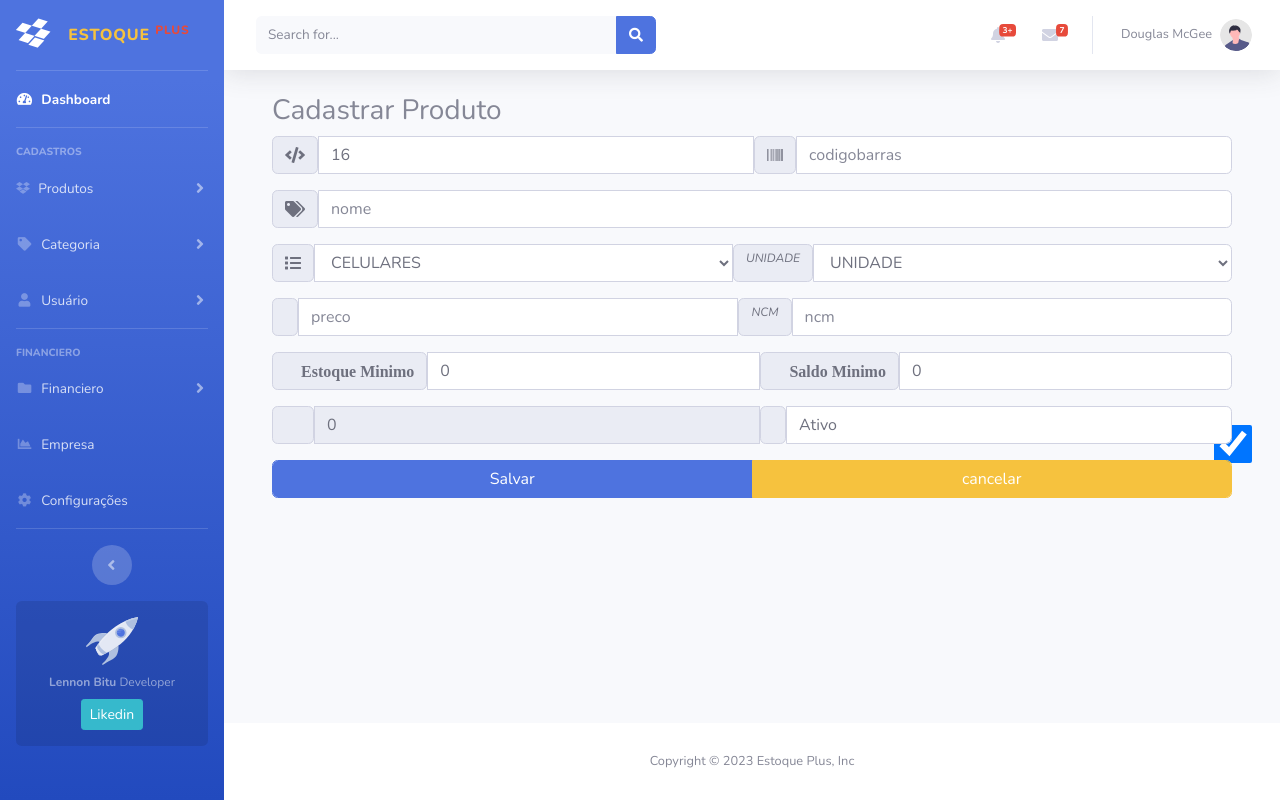
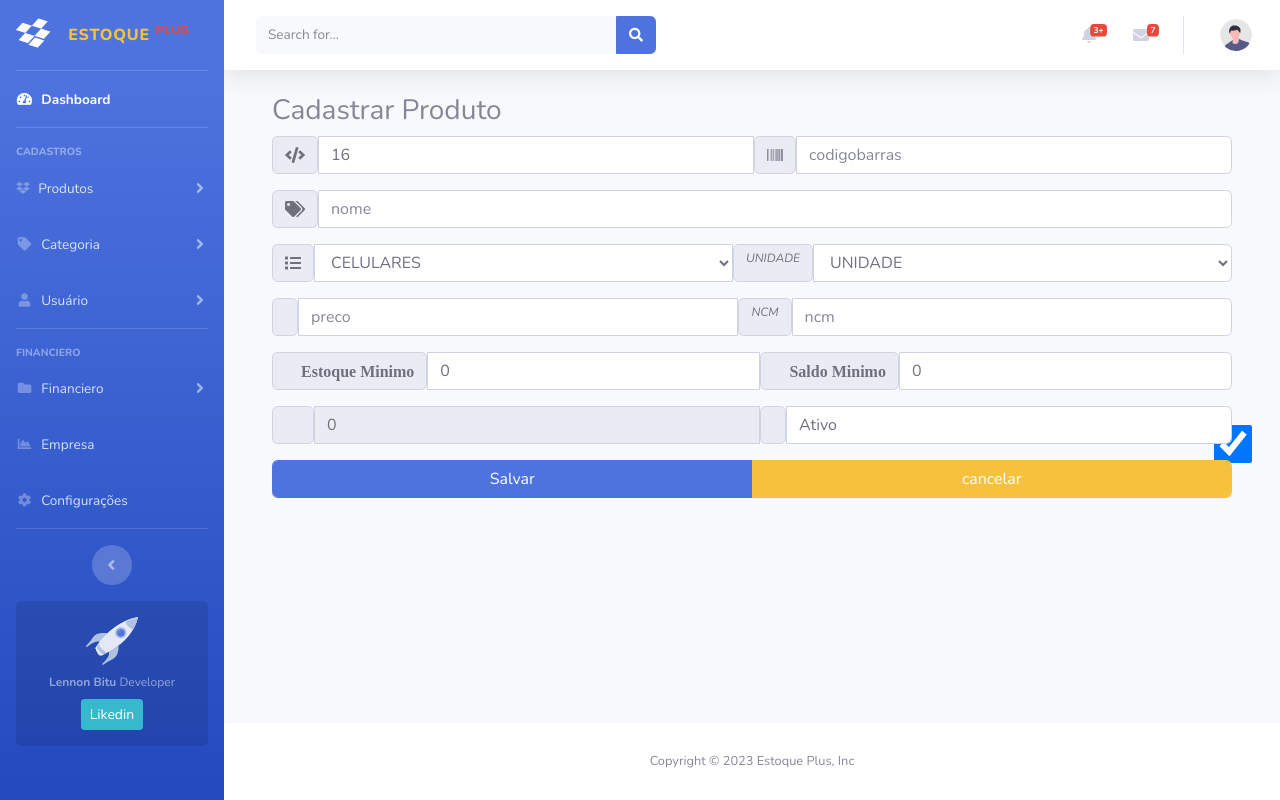
Before and after one commit to lennon-bitu/estoque, a Django app: page /produto/add in a window 1280 px wide. Run offline with Django 4.2, Linux system fonts and the light colour scheme; data comes from the database, SQL or seed files in the repository; both versions use the stored data as it was after the commit; some libraries are stand-ins or nearby versions.

Commit message:
usernema-topbar

```diff
--- a/controlestoque/templates/topbar.html
+++ b/controlestoque/templates/topbar.html
@@ -171,7 +171,7 @@
       <li class="nav-item dropdown no-arrow">
           <a class="nav-link dropdown-toggle" href="#" id="userDropdown" role="button"
               data-toggle="dropdown" aria-haspopup="true" aria-expanded="false">
-              <span class="mr-2 d-none d-lg-inline text-gray-600 small">Douglas McGee</span>
+              <span class="mr-2 d-none d-lg-inline text-gray-600 small">{{ user.username }}</span>
               <img class="img-profile rounded-circle"
                   src="{% static 'img/undraw_profile.svg'%}">
           </a>
```
Also changed, not shown: db.sqlite3.
